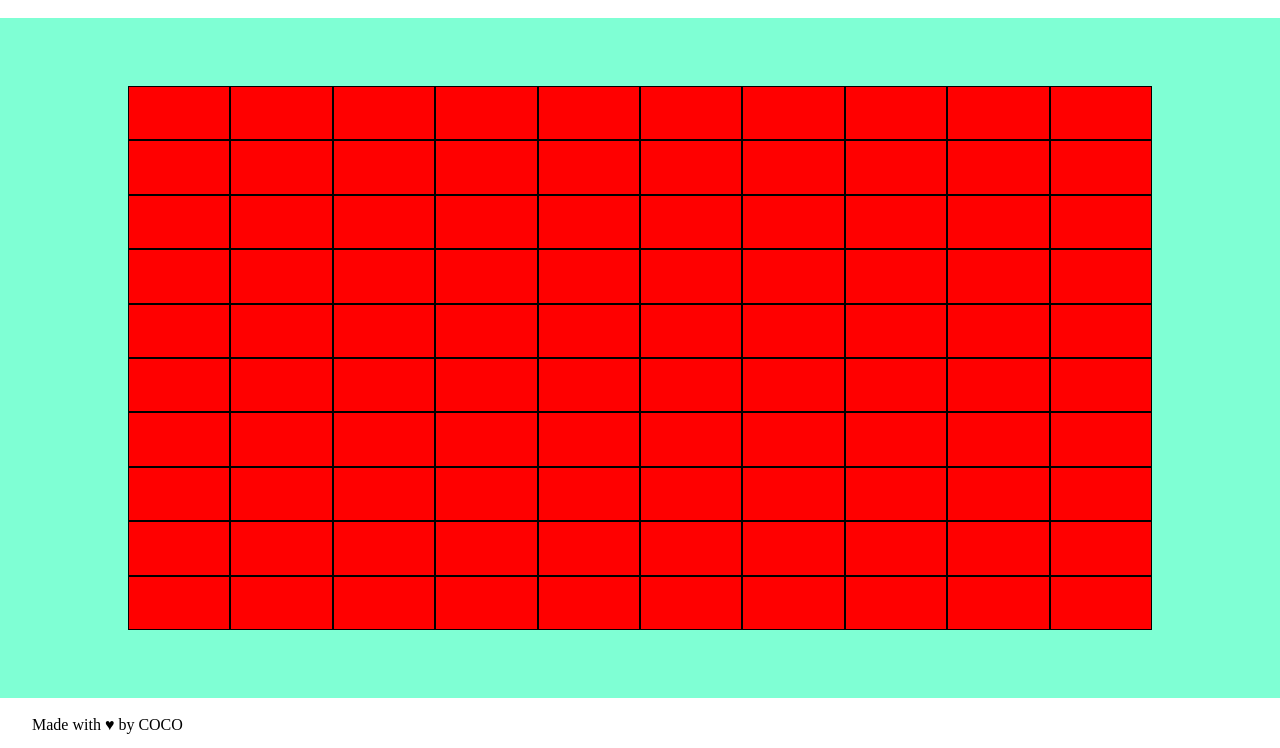
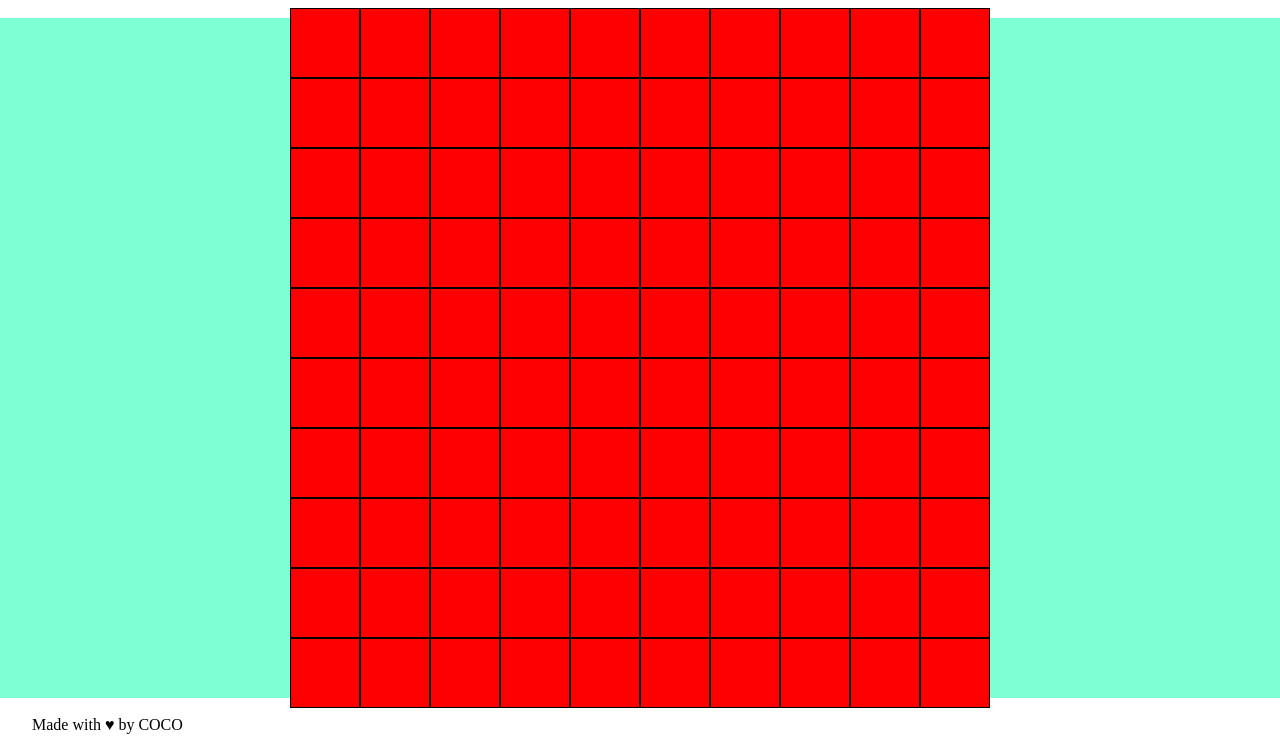
Before and after one commit to Cosimo-Colucci/js-campominato-grid, a plain HTML site: page index.html in a window 1280 px wide. Both pictures are taken after a click on the button "Play". Shown: the part 52-800 px from the top of the page. Drawn offline with Linux system fonts and the light colour scheme.

Commit message:
added event listner when click button

```diff
--- a/js/script.js
+++ b/js/script.js
@@ -21,9 +21,28 @@ function creatNewCell () {
 }
 
 
-const gridElement = document.querySelector ("section.game");
 
-for (let i = 0; i < 100; i++){
-    const realCell = creatNewCell ();
-    gridElement.appendChild (creatNewCell ())
-}
+
+const sectionGame = document.querySelector("section.game");
+const button = document.querySelector("button");
+
+button.addEventListener (("click"), function(){
+
+    sectionGame.innerHTML = "";
+
+    const gridElement = document.querySelector ("section.game");
+
+
+    for (let i = 0; i < 100; i++){
+        const realCell = creatNewCell ();
+
+        realCell.addEventListener('click', function(){
+            console.log(i + 1);
+            realCell.classList.toggle("active");
+        });
+
+
+        gridElement.appendChild (creatNewCell ())
+    };
+
+});
--- a/style/style.css
+++ b/style/style.css
@@ -31,8 +31,8 @@ main{
 
 section.game{
     background-color: red;
-    height: 80%;
-    width: 80%;
+    width: 700px;
+    height: 700px;
     display: flex;
     flex-wrap: wrap;
 }
@@ -42,7 +42,9 @@ height: calc(100% / 10);
 width:calc(100% / 10);
 border: 1px solid black;
 }
-
+.active{
+    background-color: green;
+}
 footer{
     height: 50px;
     width: 100vw;
```
